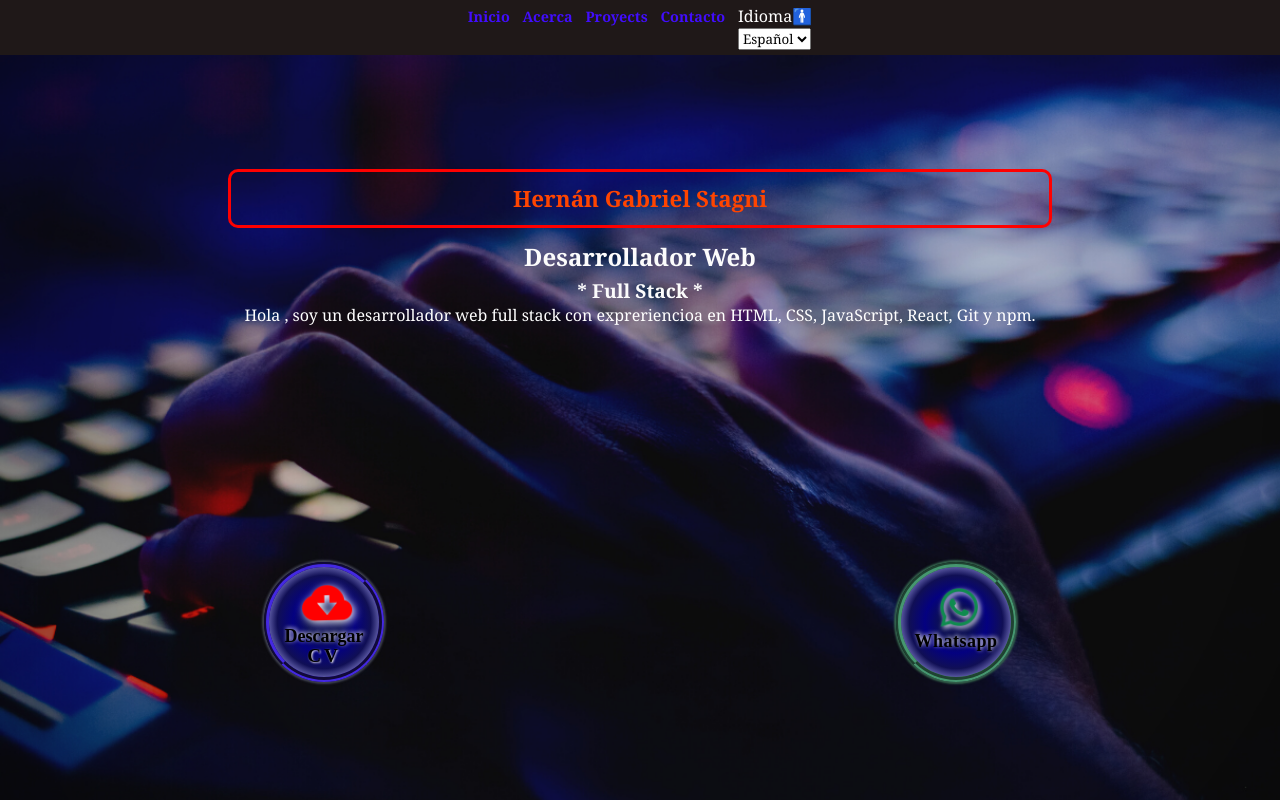
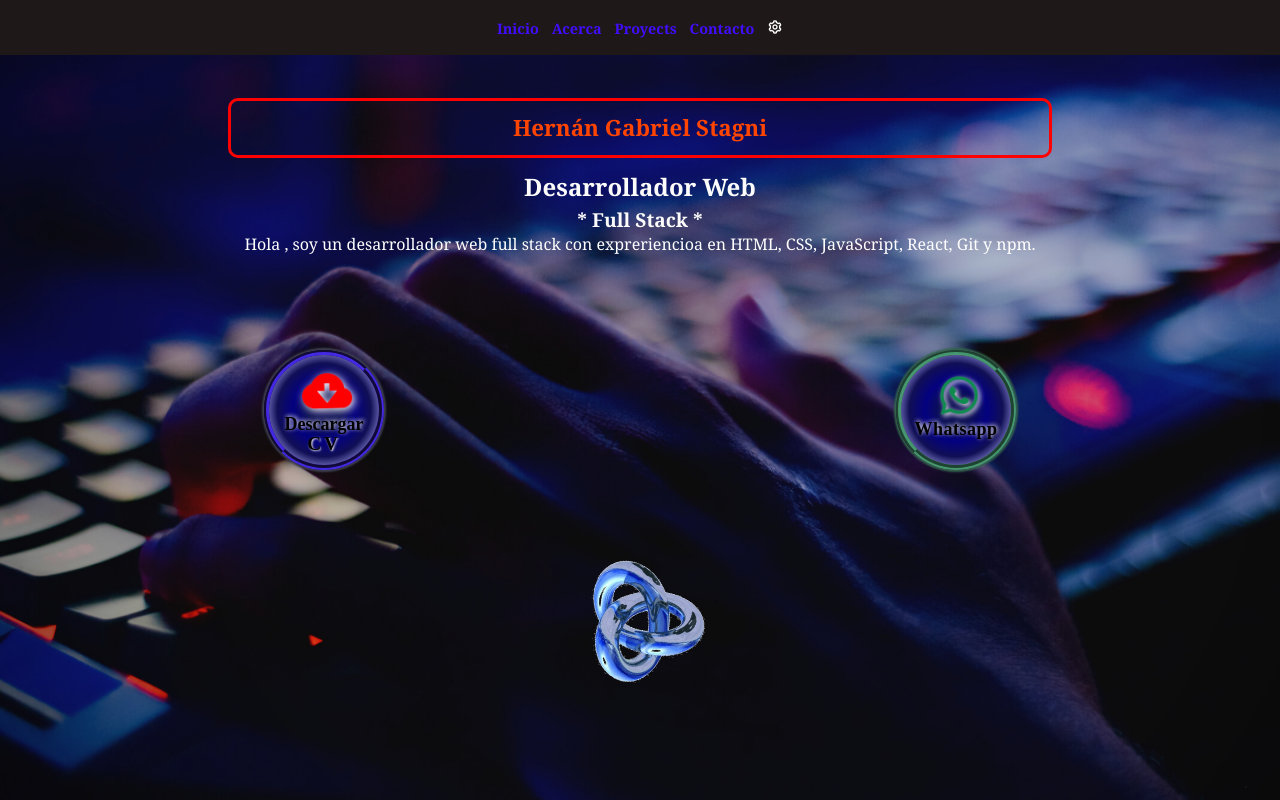
Before and after one commit to HernanGabrielStagni/Portolio-Hernan-Stagni-2024, a React (Vite) app: page / in a window 1280 px wide. Shown: the top 800 px of the page. Built offline with nearby package versions, Linux system fonts and the light colour scheme.

Commit message:
implemente el cambio de idioma

```diff
--- a/src/COMPONENTS/Inicio.jsx
+++ b/src/COMPONENTS/Inicio.jsx
@@ -27,10 +27,10 @@ const Inicio = () => {
       </div>
 
 
-      {/* <div className="fondo__imagen">
+      <div className="fondo__imagen">
         <img src="/img/teorianudos-euler200.png" alt="img programer" />
       </div>
-     */}
+
 
     </section>
   );
--- a/src/COMPONENTS/LANGUAGE/Language.jsx
+++ b/src/COMPONENTS/LANGUAGE/Language.jsx
@@ -6,19 +6,23 @@ const Language = () => {
   const { t, i18n } = useTranslation();
 
   const cambiarIdioma = (e) => {
-
-    i18n.changeLanguage(e.target.value)
+    i18n.changeLanguage(e.target.value);
   };
 
   return (
-    <div>
+    <div className="container__language">
       {/* <p>{t('welcomeMessage')}</p> */}
-      <p>Idioma🚹</p>
-      <select id="idioma" onChange={cambiarIdioma}>
-        <option value="es">Español</option>
-        <option value="en">Inglés</option>
-        <option value="fr">Francés</option>
-      </select>
+
+      <div className="opciones">
+        <p className="Label__idioma">Idioma🚹</p>
+
+        <select id="idioma" onChange={cambiarIdioma}>
+          <option value="es">Español</option>
+          <option value="en">Inglés</option>
+          <option value="fr">Francés</option>
+        </select>
+
+      </div>
     </div>
   );
 };
--- a/src/COMPONENTS/LANGUAGE/language.css
+++ b/src/COMPONENTS/LANGUAGE/language.css
@@ -0,0 +1,26 @@
+.container__language{
+    position: fixed;
+    padding: .5em;
+    background-color: rgb(50, 43, 156);
+
+
+    left: 10px;
+    top: 50px;
+    font-size: 1rem;
+
+}
+
+.opciones{
+display: flex;
+width: 100%;
+background-color: rgb(27, 93, 192);
+}
+
+.Label__idioma{
+color: white;
+/* font-size: 1rem; */
+}
+
+select{
+    font-size: 1rem;
+}
--- a/src/COMPONENTS/NavBar.jsx
+++ b/src/COMPONENTS/NavBar.jsx
@@ -1,4 +1,4 @@
-import React from "react";
+import React, { useState } from "react";
 import "../COMPONENTS/navBar_CSS.css";
 import { useTranslation } from "react-i18next";
 import ButtonWhatsapp from "./ButtonWhatsapp/ButtonWhatsapp";
@@ -8,6 +8,14 @@ import Language from "./LANGUAGE/Language";
 
 const NavBar = () => {
   const { t } = useTranslation();
+  const [showSettings, setShowSettings] = useState(false)
+
+  const handleShowSettings=()=>{
+    setShowSettings(!showSettings)
+
+  }
+
+
   return (
     <nav className="navBar__container">
       <ul className="neon-menu">
@@ -23,9 +31,13 @@ const NavBar = () => {
         <li>
           <a href="#contacto">{t("Navbar.contact")}</a>
         </li>
-        <li>
-          <Language />
-        </li>
+
+        <li onClick={handleShowSettings}> <i className ='bx bx-cog bx-flip-vertical' ></i> </li>
+
+        {showSettings
+        ?  <div className="leng"><Language /></div>
+        :"" }
+
       </ul>
     </nav>
   );
--- a/src/COMPONENTS/navBar_CSS.css
+++ b/src/COMPONENTS/navBar_CSS.css
@@ -58,3 +58,7 @@ body {
   background-color: black;
 }
 /*******************************************/
+
+.leng{
+position: relative;
+}
```
